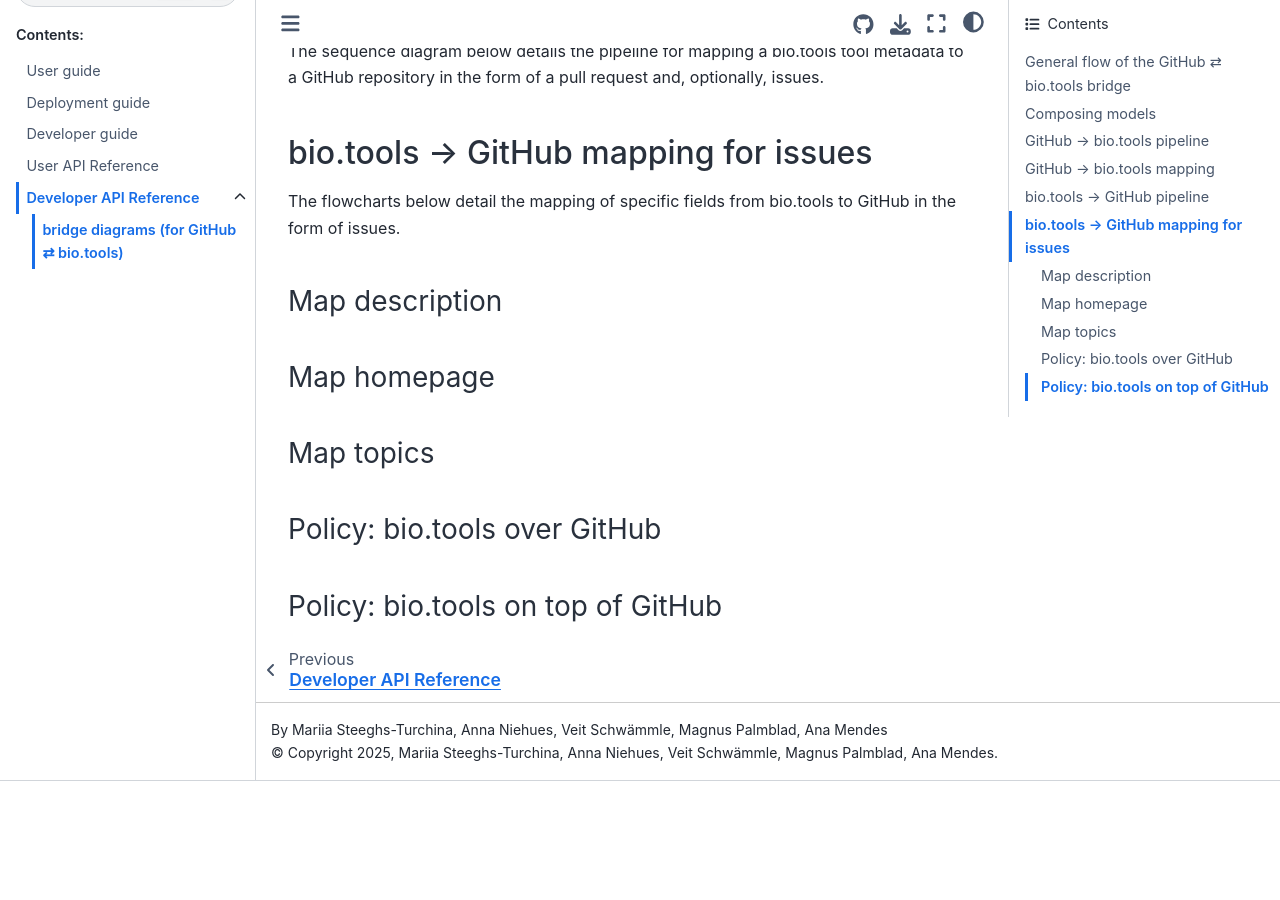
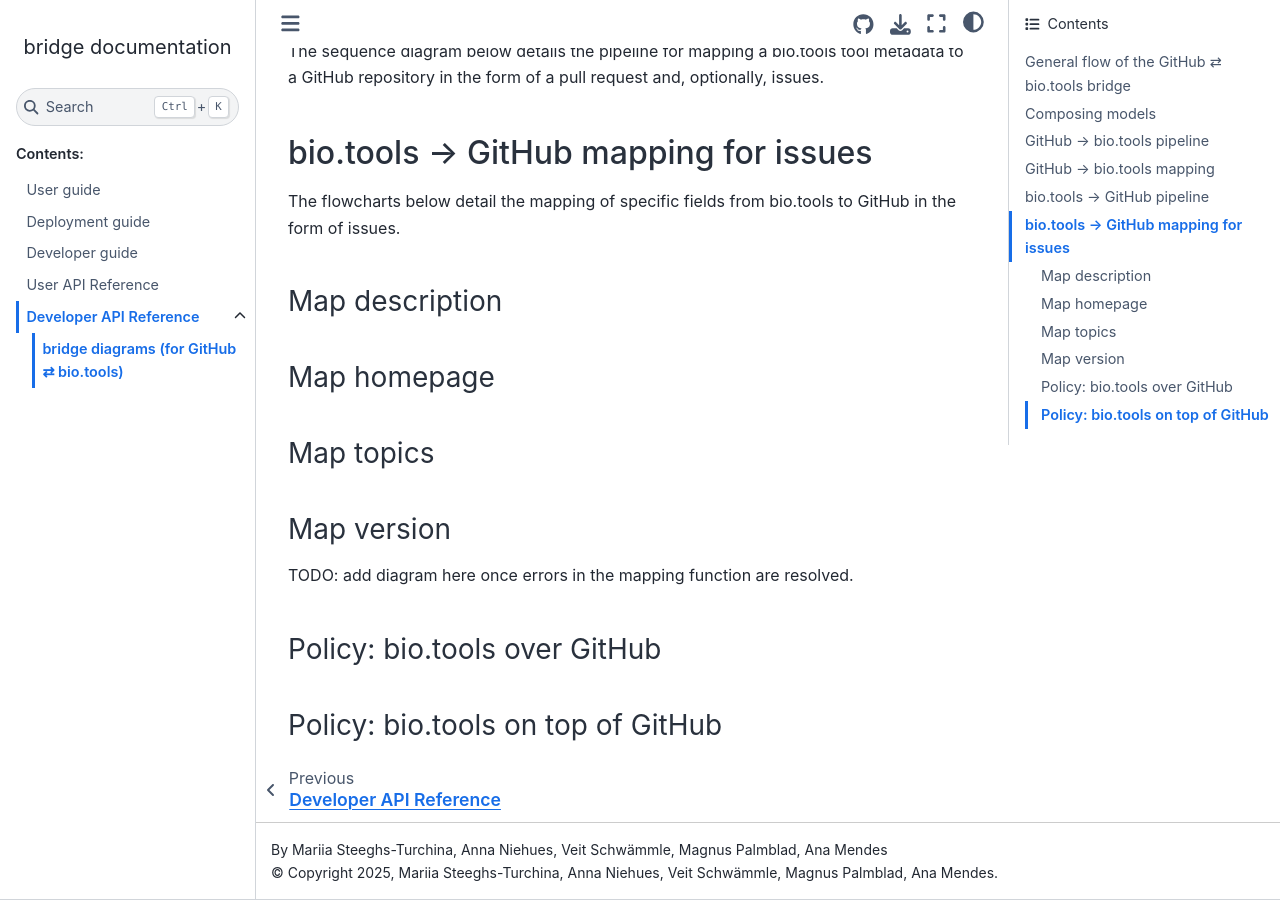
Before and after one commit to bio-tools/biohackathon2025, a Sphinx documentation site: the page built from docs/source/api_reference/diagrams.rst, in a window 1280 px wide and 900 px high, scrolled down 1591 px. Built offline with Sphinx 7.4.7 and the Sphinx Book theme 1.1.4, drawn with Linux system fonts in a browser that asks for light colours; pages that are not in the unit, such as notebooks, are missing from menus; before the commit the page ends 2372 px from its top, so only the background shows below that.

Commit message:
doc: add placeholder for flowchart version

```diff
--- a/docs/source/api_reference/diagrams.rst
+++ b/docs/source/api_reference/diagrams.rst
@@ -111,6 +111,11 @@
 
 .. mermaid:: diagrams/bt2gh/topics.mmd
 
+Map version
+~~~~~~~~~~~~~~
+
+TODO: add diagram here once errors in the mapping function are resolved.
+
 Policy: bio.tools over GitHub
 ~~~~~~~~~~~~~~~~~~~~~~~~~~~~~~~
 
```
